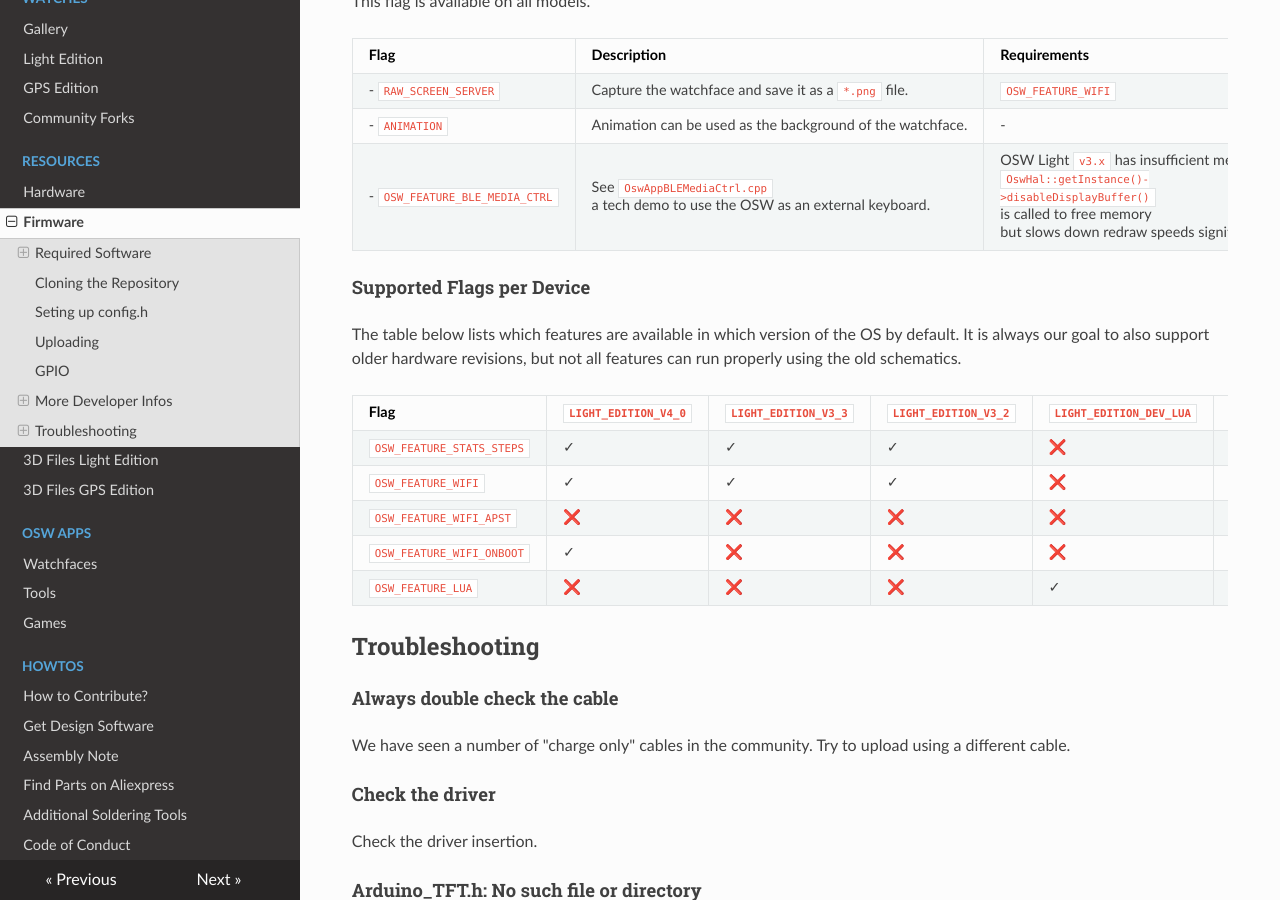
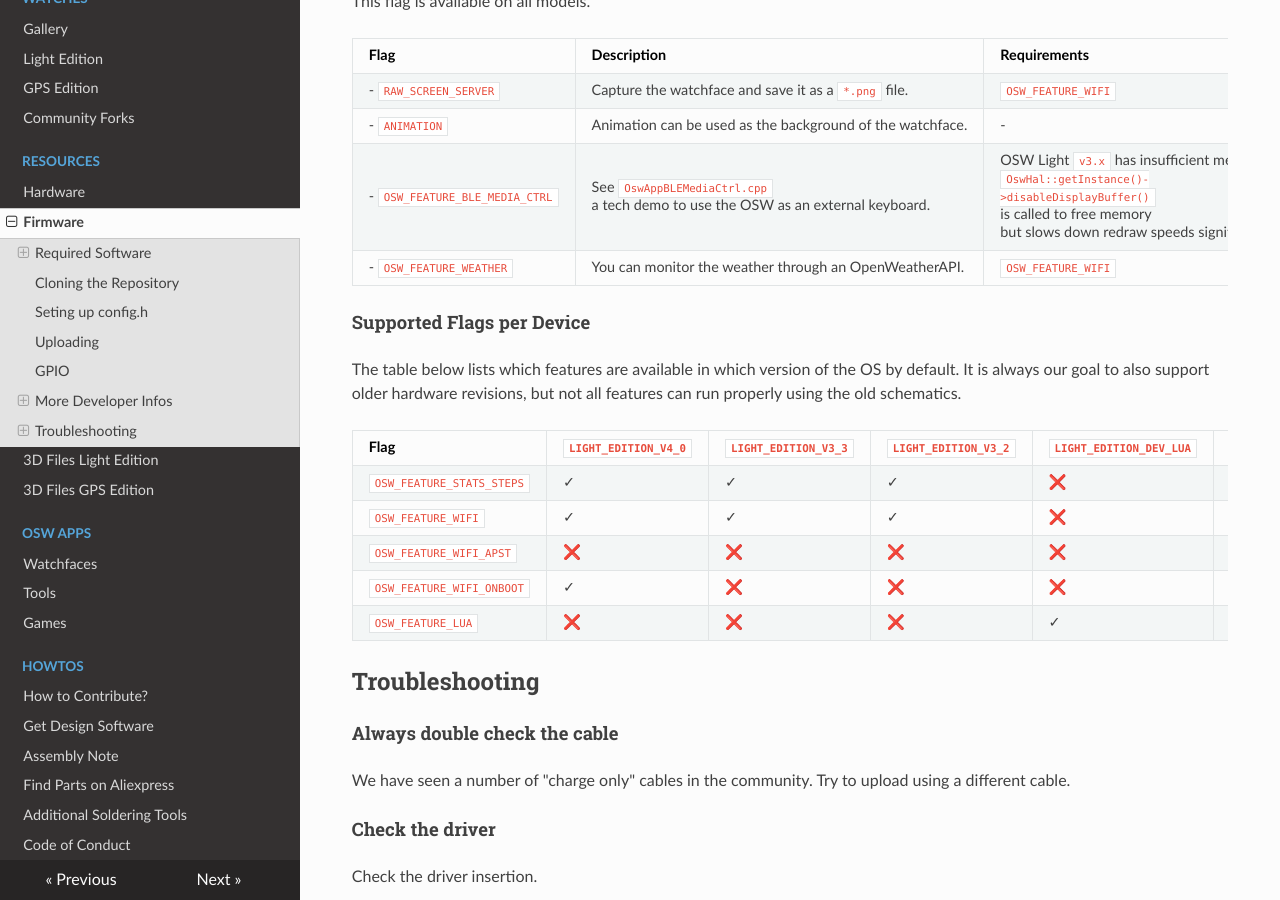
Before and after one commit to Open-Smartwatch/open-smartwatch.github.io, an MkDocs documentation site: the page built from docs/resources/firmware.md, in a window 1280 px wide and 900 px high, scrolled down 3301 px. Built offline with MkDocs 1.6.1, drawn with Linux system fonts in a browser that asks for light colours; nearby versions of some CDN libraries.

Commit message:
update docs
- for OpenWeatherAPI

```diff
--- a/docs/resources/firmware.md
+++ b/docs/resources/firmware.md
@@ -105,6 +105,7 @@ Flag | Description | Requirements
 - `RAW_SCREEN_SERVER` | Capture the watchface and save it as a `*.png` file. | `OSW_FEATURE_WIFI`
 - `ANIMATION` | Animation can be used as the background of the watchface. | -
 - `OSW_FEATURE_BLE_MEDIA_CTRL` | See `OswAppBLEMediaCtrl.cpp` a tech demo to use the OSW as an external keyboard. | OSW Light `v3.x` has insufficient memory, <br>`OswHal::getInstance()->disableDisplayBuffer()` is called to free memory <br>but slows down redraw speeds significantly.
+- `OSW_FEATURE_WEATHER` | You can monitor the weather through an OpenWeatherAPI. | `OSW_FEATURE_WIFI`
 
 #### Supported Flags per Device
 The table below lists which features are available in which version of the OS by default. It is always our goal to also support older hardware revisions, but not all features can run properly using the old schematics.
```
